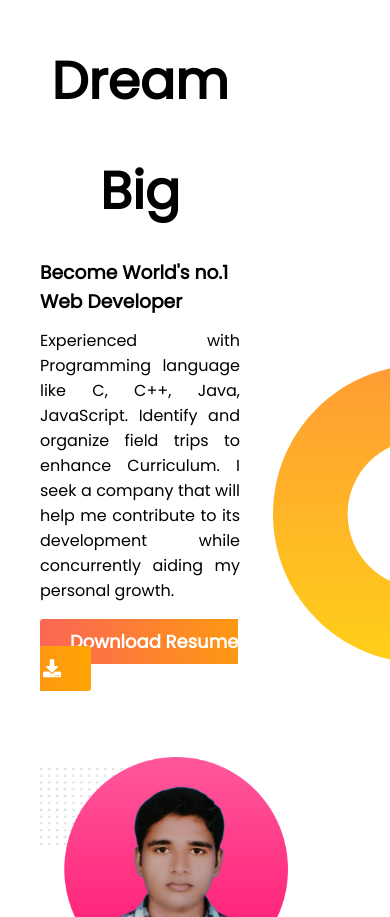
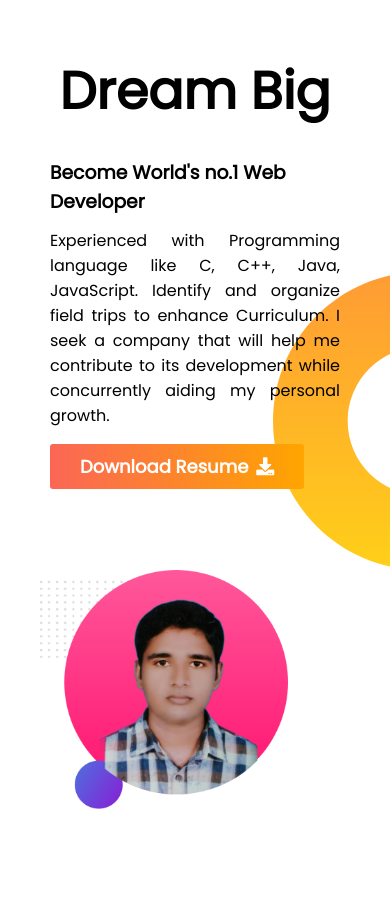
Before and after one commit to ShahinAlam05/portfolio, a plain HTML site: page index.html in a window 390 px wide. Shown: the part 1445-2362 px from the top of the page. Drawn offline with Linux system fonts and the light colour scheme; a web font is replaced by a local one.

Commit message:
responsive again

```diff
--- a/style.css
+++ b/style.css
@@ -154,4 +154,7 @@ footer{
     .left-experience{
         width: 80%;
     }
+    .dream-big-content{
+        padding: 50px;
+    }
 }
```
